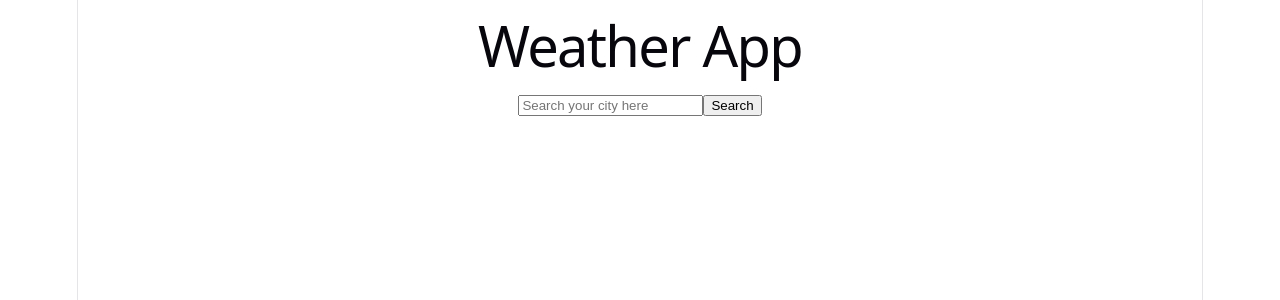
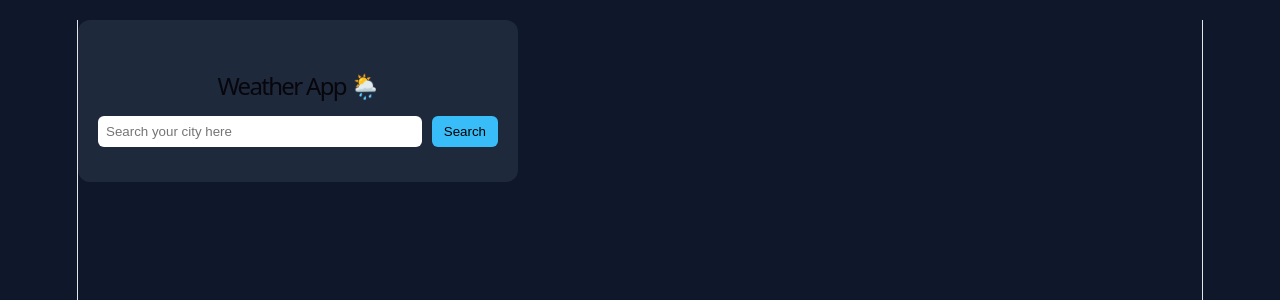
Before and after one commit to mimicofish/weather-react-app, a React (Vite) app: page / in a window 1280 px wide. Shown: the top 300 px of the page. Built offline with nearby package versions, Linux system fonts and the light colour scheme; no server answers.

Commit message:
Add SearchBox and WeatherCard components; refactor App component

```diff
--- a/src/App.css
+++ b/src/App.css
@@ -1,184 +1,52 @@
-.counter {
-  font-size: 16px;
-  padding: 5px 10px;
-  border-radius: 5px;
-  color: var(--accent);
-  background: var(--accent-bg);
-  border: 2px solid transparent;
-  transition: border-color 0.3s;
-  margin-bottom: 24px;
-
-  &:hover {
-    border-color: var(--accent-border);
-  }
-  &:focus-visible {
-    outline: 2px solid var(--accent);
-    outline-offset: 2px;
-  }
+body {
+  font-family: Arial, sans-serif;
+  background: #0f172a;
+  color: white;
+  display: flex;
+  justify-content: center;
+  align-items: center;
+  height: 100vh;
+  margin: 0;
+  padding: 20px;
 }
 
-.hero {
-  position: relative;
-
-  .base,
-  .framework,
-  .vite {
-    inset-inline: 0;
-    margin: 0 auto;
-  }
-
-  .base {
-    width: 170px;
-    position: relative;
-    z-index: 0;
-  }
-
-  .framework,
-  .vite {
-    position: absolute;
-  }
-
-  .framework {
-    z-index: 1;
-    top: 34px;
-    height: 28px;
-    transform: perspective(2000px) rotateZ(300deg) rotateX(44deg) rotateY(39deg)
-      scale(1.4);
-  }
-
-  .vite {
-    z-index: 0;
-    top: 107px;
-    height: 26px;
-    width: auto;
-    transform: perspective(2000px) rotateZ(300deg) rotateX(40deg) rotateY(39deg)
-      scale(0.8);
-  }
+.app {
+  background: #1e293b;
+  padding: 20px;
+  border-radius: 12px;
+  width: 90%;
+  max-width: 400px;
+  text-align: center;
 }
 
-#center {
-  display: flex;
-  flex-direction: column;
-  gap: 25px;
-  place-content: center;
-  place-items: center;
-  flex-grow: 1;
-
-  @media (max-width: 1024px) {
-    padding: 32px 20px 24px;
-    gap: 18px;
-  }
+h1 {
+  font-size: 24px;
+  margin-bottom: 15px;
+  line-height: 1.2;
 }
 
-#next-steps {
+.search {
   display: flex;
-  border-top: 1px solid var(--border);
-  text-align: left;
-
-  & > div {
-    flex: 1 1 0;
-    padding: 32px;
-    @media (max-width: 1024px) {
-      padding: 24px 20px;
-    }
-  }
-
-  .icon {
-    margin-bottom: 16px;
-    width: 22px;
-    height: 22px;
-  }
-
-  @media (max-width: 1024px) {
-    flex-direction: column;
-    text-align: center;
-  }
+  gap: 10px;
+  margin-bottom: 15px;
 }
 
-#docs {
-  border-right: 1px solid var(--border);
-
-  @media (max-width: 1024px) {
-    border-right: none;
-    border-bottom: 1px solid var(--border);
-  }
+input {
+  flex: 1;
+  padding: 8px;
+  border-radius: 6px;
+  border: none;
 }
 
-#next-steps ul {
-  list-style: none;
-  padding: 0;
-  display: flex;
-  gap: 8px;
-  margin: 32px 0 0;
-
-  .logo {
-    height: 18px;
-  }
-
-  a {
-    color: var(--text-h);
-    font-size: 16px;
-    border-radius: 6px;
-    background: var(--social-bg);
-    display: flex;
-    padding: 6px 12px;
-    align-items: center;
-    gap: 8px;
-    text-decoration: none;
-    transition: box-shadow 0.3s;
-
-    &:hover {
-      box-shadow: var(--shadow);
-    }
-    .button-icon {
-      height: 18px;
-      width: 18px;
-    }
-  }
-
-  @media (max-width: 1024px) {
-    margin-top: 20px;
-    flex-wrap: wrap;
-    justify-content: center;
-
-    li {
-      flex: 1 1 calc(50% - 8px);
-    }
-
-    a {
-      width: 100%;
-      justify-content: center;
-      box-sizing: border-box;
-    }
-  }
+button {
+  padding: 8px 12px;
+  border: none;
+  border-radius: 6px;
+  background: #38bdf8;
+  color: black;
+  cursor: pointer;
 }
 
-#spacer {
-  height: 88px;
-  border-top: 1px solid var(--border);
-  @media (max-width: 1024px) {
-    height: 48px;
-  }
+button:hover {
+  background: #0ea5e9;
 }
-
-.ticks {
-  position: relative;
-  width: 100%;
-
-  &::before,
-  &::after {
-    content: '';
-    position: absolute;
-    top: -4.5px;
-    border: 5px solid transparent;
-  }
-
-  &::before {
-    left: 0;
-    border-left-color: var(--border);
-  }
-  &::after {
-    right: 0;
-    border-right-color: var(--border);
-  }
-}
--- a/src/App.jsx
+++ b/src/App.jsx
@@ -1,17 +1,14 @@
 import { useState } from 'react';
 import { getWeatherUrl } from './config/api';
+import './App.css';
+import SearchBox from './components/SearchBox';
+import WeatherCard from './components/WeatherCard';
 
 function App() {
   const [city, setCity] = useState('');
   const [data, setData] = useState(null);
   const [loading, setLoading] = useState(false);
   const [error, setError] = useState('');
-
-  const handleKeyDown = (event) => {
-    if (event.key === 'Enter') {
-      handleSearch();
-    }
-  }
 
   async function handleSearch() {
     console.log(city);
@@ -42,25 +39,19 @@ function App() {
   }
 
   return (
-    <div>
-      <h1>Weather App</h1>
-      <input
-        value={city}
-        onChange={(e) => setCity(e.target.value)}
-        onKeyDown={handleKeyDown}
-        placeholder='Search your city here'
+    <div className='app'>
+      <h1>Weather App 🌦️</h1>
+
+      <SearchBox
+        city={city}
+        setCity={setCity}
+        onSearch={handleSearch}
       />
-      <button onClick={handleSearch}>Search</button>
+
       {loading && <p>Loading...</p>}
       {error && <p>{error}</p>}
 
-      {data && (
-        <div>
-          <h2>{data.name}</h2>
-          <p>{data.main.temp} ⁰C</p>
-          <p>{data?.weather?.[0]?.description}</p>
-        </div>
-      )}
+      {data && (<WeatherCard data={data} />)}
     </div>
   );
 }
--- /dev/null
+++ b/src/components/SearchBox.jsx
@@ -0,0 +1,21 @@
+function SearchBox({ city, setCity, onSearch}) {
+    const handleKeyDown = (e) => {
+        if (e.key === 'Enter') {
+            onSearch();
+        }
+    };
+
+    return (
+        <div className="search">
+            <input
+                value={city}
+                onChange={(e) => setCity(e.target.value)}
+                onKeyDown={handleKeyDown}
+                placeholder="Search your city here"
+            />
+            <button onClick={onSearch}>Search</button>
+        </div>
+    );
+}
+
+export default SearchBox;
--- /dev/null
+++ b/src/components/WeatherCard.jsx
@@ -0,0 +1,11 @@
+function WeatherCard({ data }) {
+    return (
+        <div>
+            <h2>{data.name}</h2>
+            <p>{data.main.temp} ⁰C</p>
+            <p>{data?.weather?.[0]?.description}</p>
+        </div>
+    );
+}
+
+export default WeatherCard;
```
